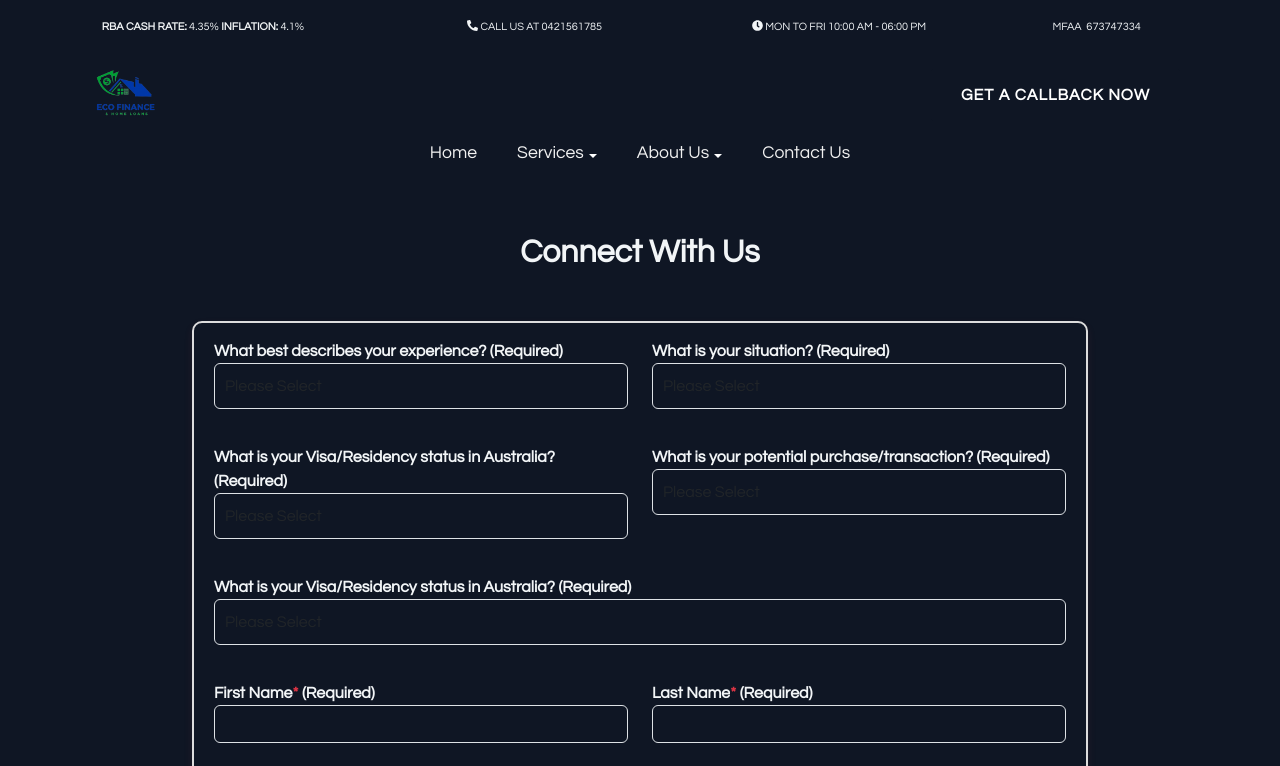
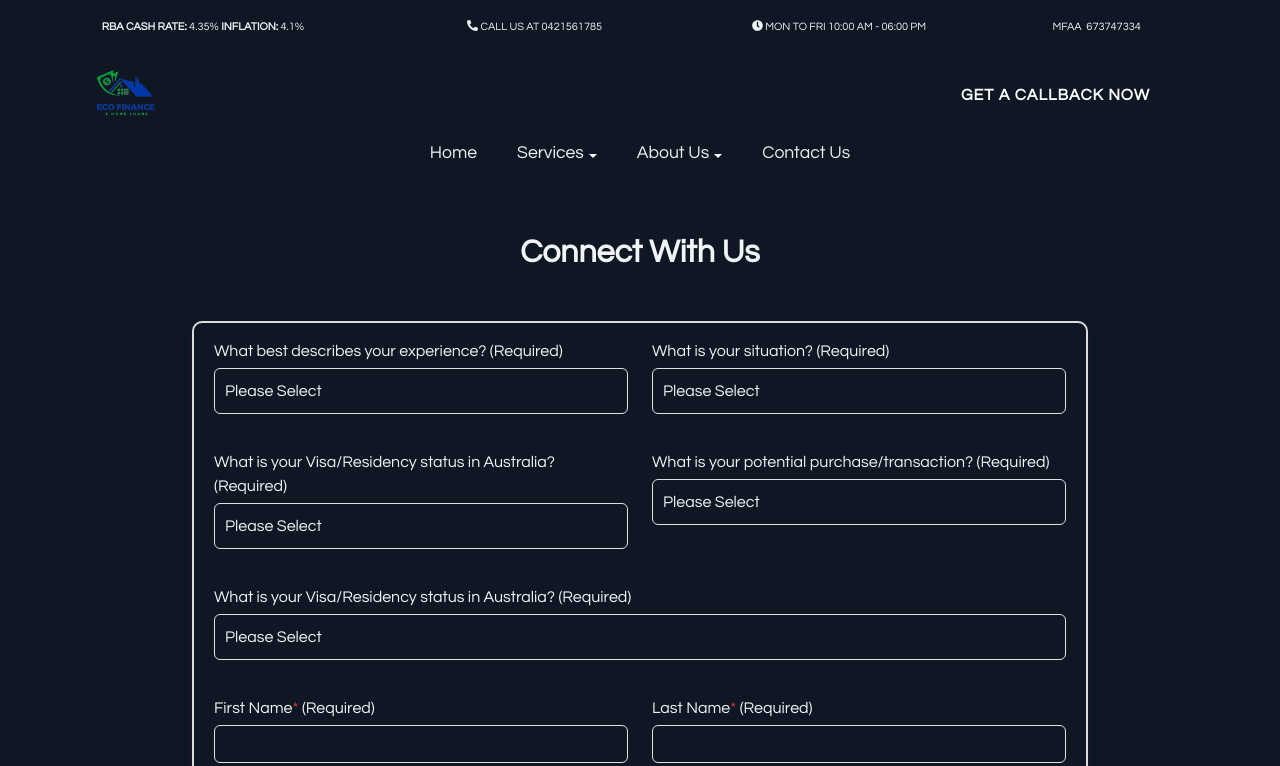
Before and after one commit to manutdmohit/eco-finance, a Next.js app: page /contact-us in a window 1280 px wide. Shown: the top 766 px of the page. Built offline with nearby package versions, Linux system fonts and the light colour scheme.

Commit message:
Update color of selected

```diff
--- a/app/contact-us/contact.css
+++ b/app/contact-us/contact.css
@@ -19,7 +19,7 @@
 }
 
 .form-group label {
-  font-weight: 700;
+  margin-bottom: 5px;
 }
 
 /* Update button style */
@@ -51,6 +51,7 @@ select.form-control {
   padding: 10px; /* Add padding */
   font-size: 16px; /* Increase font size */
   transition: border-color 0.3s; /* Add transition for border color */
+  color: rgb(242, 245, 247);
 }
 
 @media (max-width: 768px) {
```
